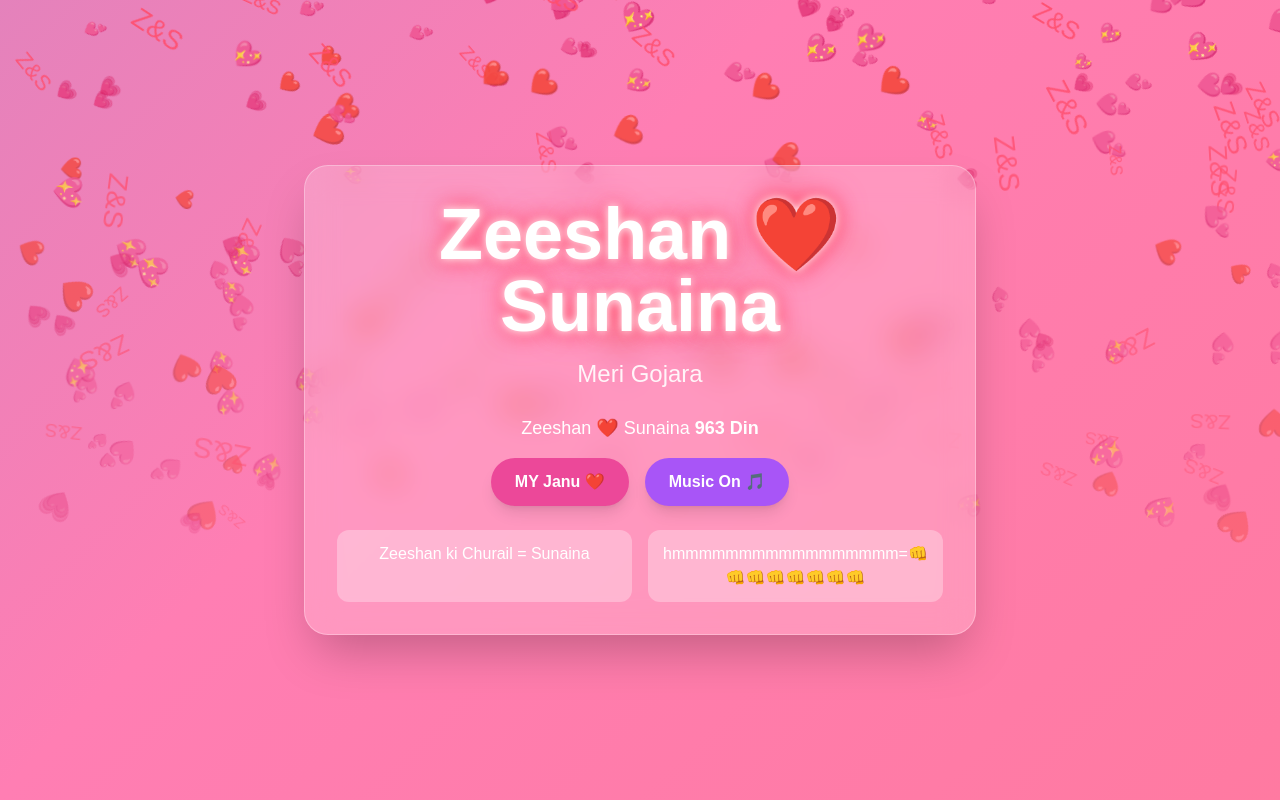
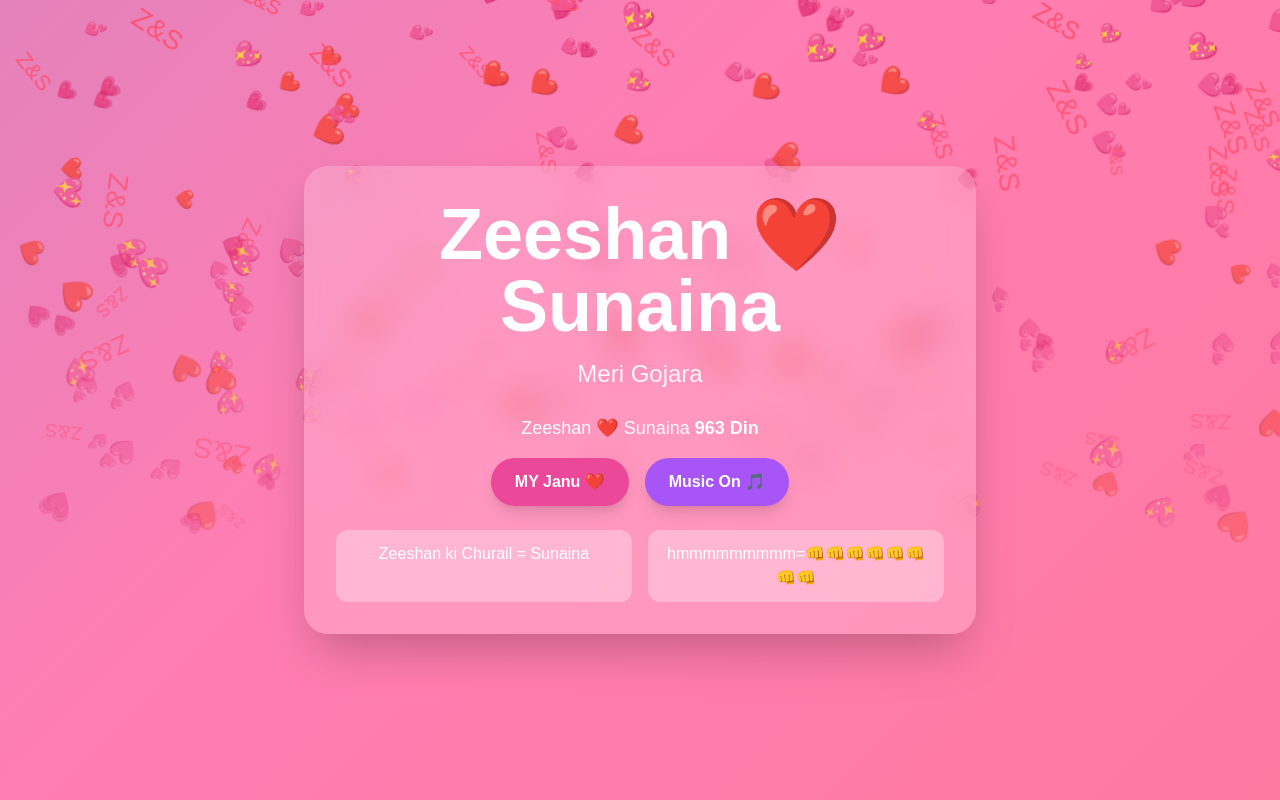
Before and after one commit to zeeshan661/ZeeKham, a plain HTML site: page index.html in a window 1280 px wide. Drawn offline with nearby package versions, Linux system fonts and the light colour scheme.

Commit message:
My Churail

```diff
--- a/index.html
+++ b/index.html
@@ -16,7 +16,7 @@
     @keyframes gradient { 0%{background-position:0% 50%} 50%{background-position:100% 50%} 100%{background-position:0% 50%} }
     #heart-container { position: fixed; top: 0; left: 0; width: 100%; height: 100%; pointer-events: none; overflow: hidden; z-index: 1; }
     .heart { position: absolute; font-size: 24px; animation: fall 5s linear infinite; }
-    @keyframes fall { 0% { transform: translateY(-10vh) rotate(0deg); opacity: 1; } 100% { transform: translateY(110vh) rotate(360deg); opacity: 0; } }
+    @keyframes fall { 0% { transform: translateY(-10vh) rotate(0deg); opacity: 1; } 100% { transform: translateY(110vh) rotate(360deg); opacity: 0; }
     .glow { text-shadow: 0 0 10px #fff, 0 0 20px #ff4d6d, 0 0 30px #ff4d6d; }
   </style>
 </head>
@@ -24,7 +24,7 @@
 
   <div id="heart-container"></div>
 
-  <div class="z-10 p-8 bg-white/20 backdrop-blur-lg rounded-3xl shadow-2xl border border-white/30 max-w-2xl">
+  <div class="z-10 p-8 bg-white/20 backdrop-blur-lg rounded-3xl shadow-2xl border-white/30 max-w-2xl">
     <h1 id="names" class="text-5xl md:text-7xl font-bold text-white glow mb-4"></h1>
     <p id="message" class="text-xl md:text-2xl text-white/90 mb-6"></p>
 
@@ -37,21 +37,21 @@
       <button id="musicBtn" class="px-6 py-3 bg-purple-500 hover:bg-purple-600 text-white font-bold rounded-full shadow-lg transition transform hover:scale-110">
         Music On 🎵
       </button>
-
     </div>
 
     <div class="grid grid-cols-2 gap-4 mt-6">
       <div class="bg-white/30 p-3 rounded-xl text-white">Zeeshan ki Churail = Sunaina</div>
-      <div class="bg-white/30 p-3 rounded-xl text-white">hmmmmmmmmmmmmmmmmm=👊👊👊👊👊👊👊👊</div>
+      <div class="bg-white/30 p-3 rounded-xl text-white">hmmmmmmmmm=👊👊👊👊👊👊👊👊</div>
     </div>
   </div>
 
+  <!-- MP3 PLAYER CHUPA HUA -->
   <audio id="bgMusic" loop>
-    <source src="https://www.soundhelix.com/examples/mp3/SoundHelix-Song-1.mp3" type="audio/mpeg">
+    <source src="song.mp3" type="audio/mpeg">
   </audio>
 
   <script>
-    // 1. Typewriter with both names
+    // 1. Typewriter
     const namesEl = document.getElementById('names');
     const msgEl = document.getElementById('message');
     const namesText = "Zeeshan ❤️ Sunaina";
@@ -63,10 +63,10 @@
     }
     typeWriter();
 
-    // 2. Heart Rain with names
+    // 2. Heart Rain
     function createHearts() {
       const container = document.getElementById('heart-container');
-      container.innerHTML = ""; // <-- Galti 1 theek ki: " ki jagah "
+      container.innerHTML = "";
       for(let k = 0; k < 200; k++) {
         const heart = document.createElement('div');
         heart.classList.add('heart');
@@ -80,22 +80,31 @@
       }
     }
 
-    // 3. Love Counter - yaha apni starting date dalo
-    const startDate = new Date('2024-01-01'); // <-- Galti 2 theek ki: ye line add ki
+    // 3. Love Counter
+    const startDate = new Date('2024-01-01');
     const today = new Date();
     const diffDays = Math.ceil(Math.abs(today - startDate) / (1000 * 60 * 60 * 24));
     document.getElementById('days').innerText = diffDays + " Din";
 
     // 4. Button Events
-    document.getElementById('loveBtn').addEventListener('click', () => { // <-- Galti 3 theek ki: ye button add kiya
+    document.getElementById('loveBtn').addEventListener('click', () => {
       createHearts();
     });
 
+    // 5. MP3 MUSIC BUTTON
     let musicPlaying = false;
     document.getElementById('musicBtn').addEventListener('click', () => {
       const music = document.getElementById('bgMusic');
-      if(!musicPlaying) { music.play(); musicPlaying = true; document.getElementById('musicBtn').innerText = "Music Off 🔇"; }
-      else { music.pause(); musicPlaying = false; document.getElementById('musicBtn').innerText = "Music On 🎵"; }
+      if(!musicPlaying) {
+        music.play();
+        musicPlaying = true;
+        document.getElementById('musicBtn').innerText = "Music Off 🔇";
+      }
+      else {
+        music.pause();
+        musicPlaying = false;
+        document.getElementById('musicBtn').innerText = "Music On 🎵";
+      }
     });
 
     setTimeout(createHearts, 2000);
```
Also changed, not shown: 1 other file.
